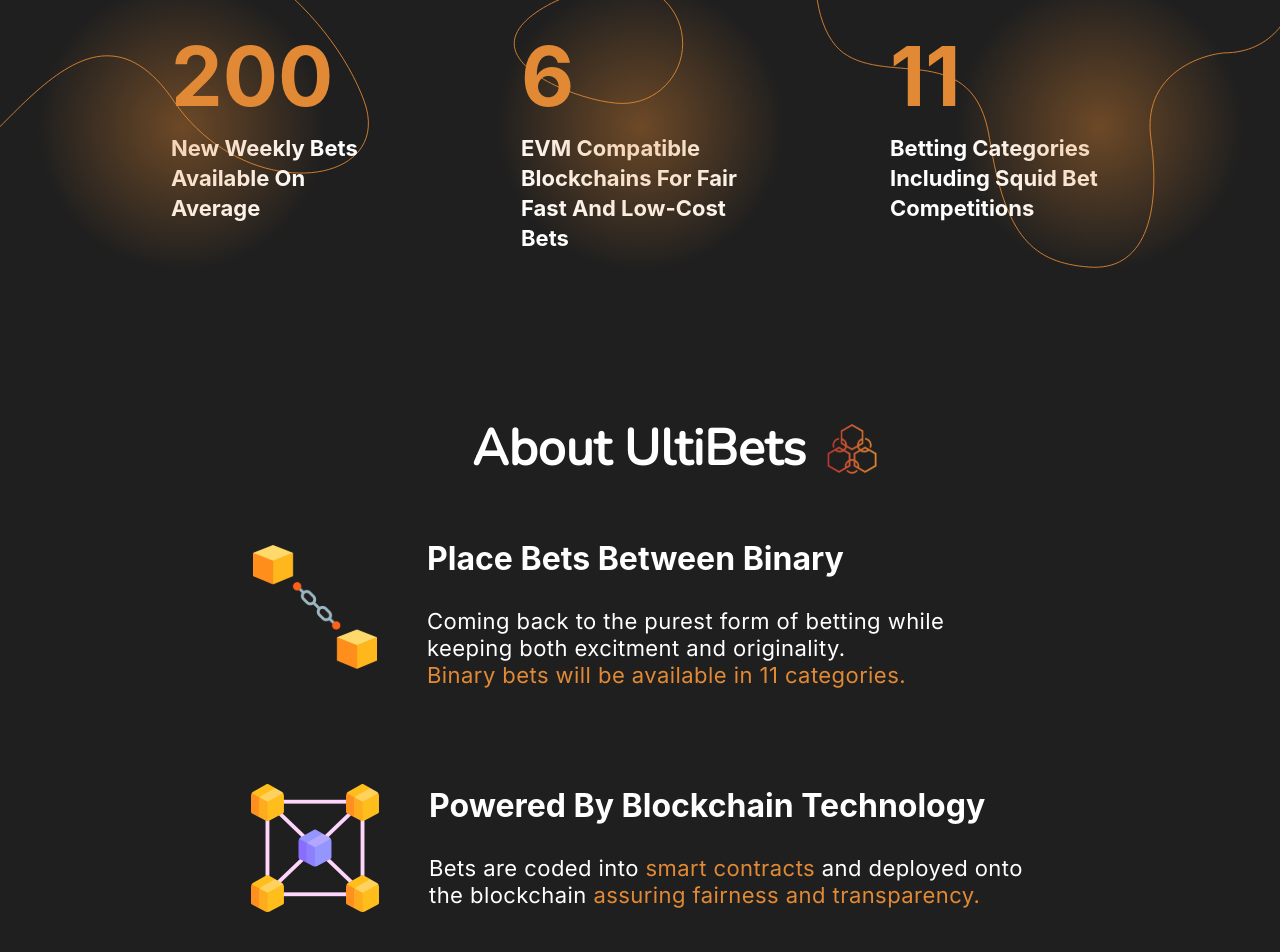
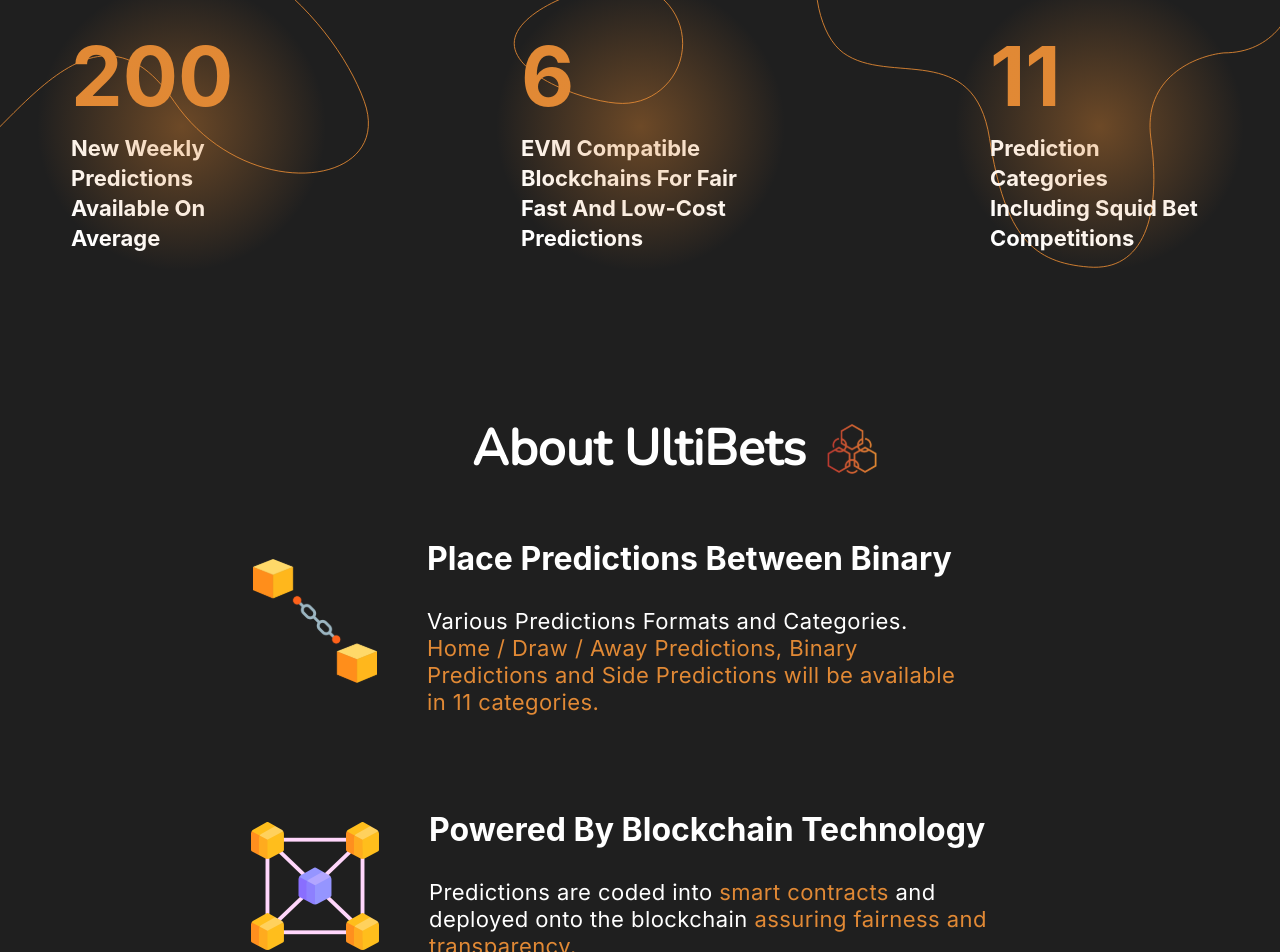
Before and after one commit to leopard930418/ultibets_landing, a Next.js app: page / in a window 1280 px wide. Shown: the part 1180-2132 px from the top of the page. Built offline with nearby package versions, Linux system fonts and the light colour scheme.

Commit message:
third commit

```diff
--- a/components/About/About.tsx
+++ b/components/About/About.tsx
@@ -102,7 +102,7 @@
                 textTransform={'capitalize'}
                 color={'#FFFFFF'}
               >
-                Place Bets Between Binary
+                Place Predictions Between Binary
               </Text>
               <Flex
                 justifyContent={'center'}
@@ -119,8 +119,7 @@
                   letterSpacing={'0.02em'}
                   width={'530px'}
                 >
-                  Coming back to the purest form of betting while keeping both
-                  excitment and originality.
+                  Various Predictions Formats and Categories.
                 </Text>
                 <Text
                   fontFamily={'Inter'}
@@ -132,7 +131,8 @@
                   letterSpacing={'0.02em'}
                   width={'530px'}
                 >
-                  Binary bets will be available in 11 categories.
+                  Home / Draw / Away Predictions, Binary Predictions and Side Predictions will be available in 11 categories.
+
                 </Text>
               </Flex>
               {/* </Slide> */}
@@ -179,7 +179,7 @@
                 letterSpacing={'0.02em'}
                 width={'600px'}
               >
-                Bets are coded into
+                Predictions are coded into
                 <Text as={'span'} color={'#E18935'}>
                   {/* &nsbp;  */}
                   &nbsp;smart contracts&nbsp;
@@ -247,7 +247,7 @@
                   as={'span'}
                   color={'#E18935'}
                 >
-                  &nbsp;The more you bet, the more you gain.
+                  &nbsp;The more you predict, the more you gain.
                   {/* The more you bet the more you gain &nbsp; */}
                 </Text>
                 <Text
@@ -343,7 +343,7 @@
               textTransform={'capitalize'}
               color={'#FFFFFF'}
             >
-              Place Bets Between Binary
+              Place Predictions Between Binary
             </Text>
             <Flex
               justifyContent={'center'}
@@ -360,8 +360,7 @@
                 lineHeight={'18px'}
                 letterSpacing={'0.02em'}
               >
-                Coming back to the purest form of betting while keeping both
-                excitment and originality.
+                Various Predictions Formats and Categories.
               </Text>
               <Text
                 fontFamily={'Inter'}
@@ -372,7 +371,8 @@
                 lineHeight={'18px'}
                 letterSpacing={'0.02em'}
               >
-                Binary bets will be available in 11 categories.
+                Home / Draw / Away Predictions, Binary Predictions and Side Predictions will be available in 11 categories.
+
               </Text>
             </Flex>
             {/* </Slide> */}
@@ -412,7 +412,7 @@
                 lineHeight={'18px'}
                 letterSpacing={'0.02em'}
               >
-                Bets are coded into
+                Predictions are coded into
                 <Text as={'span'} color={'#E18935'}>
                   {/* &nsbp;  */}
                   &nbsp;smart contracts&nbsp;
@@ -474,7 +474,7 @@
               >
                 {' '}
                 <Text as={'span'} color={'#E18935'}>
-                  The more you bet the more you gain&nbsp;
+                  The more you predictbet the more you gain&nbsp;
                 </Text>
                 from the other side if your win.
               </Text>
--- a/components/Hero/Hero.tsx
+++ b/components/Hero/Hero.tsx
@@ -69,7 +69,7 @@
                 textAlign={'left'}
                 color={'#FFFFFF'}
               >
-                Start Betting{' '}
+                Start Predicting{' '}
               </Text>
             </Button>{' '}
             </a>
--- a/components/KeyNumbers/KeyNumbers.tsx
+++ b/components/KeyNumbers/KeyNumbers.tsx
@@ -148,7 +148,7 @@
         px={['0px', '0px', '0px', '120px']}
         mt={['-1000px', '-1050px', '-1030px', '-250px']}
         alignItems={'center'}
-        gap={['200px', '200px', '200px', '150px']}
+        gap={['200px', '200px', '200px', '250px']}
         direction={['column', 'column', 'column', 'row']}
       >
         <Flex>
@@ -172,7 +172,7 @@
               width={'200px'}
               height={'90px'}
             >
-              New weekly bets available on average
+              New weekly predictions available on average
             </Text>
             {/* </Slide>{' '} */}
           </Flex>
@@ -199,7 +199,7 @@
               height={'90px'}
               alignItems={'start'}
             >
-              EVM compatible blockchains for fair fast and low-cost bets{' '}
+              EVM compatible blockchains for fair fast and low-cost predictions{' '}
             </Text>
           </Flex>
           {/* </Slide> */}
@@ -226,7 +226,7 @@
               height={'90px'}
               alignItems={'start'}
             >
-              betting categories including squid bet competitions{' '}
+              prediction categories including squid bet competitions{' '}
             </Text>
           </Flex>
           {/* </Slide> */}
--- a/components/Partners/Partners.tsx
+++ b/components/Partners/Partners.tsx
@@ -33,7 +33,7 @@
       </Flex>
 
       <Flex
-        mt={["0px", "100px", "100px", "100px"]}
+        mt={["50px", "150px", "150px", "150px"]}
         justifyContent={"center"}
         alignItems={"center"}
       >
--- a/components/Timeline/ProgressBar.tsx
+++ b/components/Timeline/ProgressBar.tsx
@@ -99,7 +99,7 @@
       title: 'Q4 2022',
       subtitle: 'Protocol Launch',
       item1: 'Avalanche / Binance Smart Chain / Fantom / Polygon Integration',
-      item2: '11 Betting Categories',
+      item2: '11 Prediction Categories',
       item3: 'AVAX/BNB/FTM/MATIC Betting Currencies Available',
       item4: 'Weekly Squid Bets Competitions',
     },
@@ -121,7 +121,7 @@
       item1: '8000+ unique visitors',
       item2: '12+ countries',
       item3:
-        '190 000+ Testnet FTM bet on the protocol over 745 betting contracts',
+        '190 000+ Testnet FTM predict on the protocol over 745 betting contracts',
     },
     {
       title: 'Q2-Q3 2022',
@@ -135,8 +135,8 @@
       subtitle: 'Protocol Improvements',
       item1: 'Arbitrum / Harmony Integration',
       item2:
-        'Side Bets Integration (over/under, scorers, points/goals per qt/half)',
-      item3: 'USDC/UTBETS (for each chain) Betting Currencies Integration',
+        'Side Predictions Integration (over/under, scorers, points/goals per qt/half)',
+      item3: 'USDC/UTBETS (for each chain) Prediction Currencies Integration',
       item4: 'Chainlink Price Feeds Integration',
     },
     {
@@ -189,7 +189,7 @@
       title: 'Q4 2022',
       subtitle: 'Protocol Launch',
       item1: 'Avalanche / Binance Smart Chain / Fantom / Polygon Integration',
-      item2: '11 Betting Categories',
+      item2: '11 prediction Categories',
       item3: 'AVAX/BNB/FTM/MATIC Betting Currencies Available',
       item4: 'Weekly Squid Bets Competitions',
     },
@@ -198,8 +198,8 @@
       subtitle: 'Protocol Improvements',
       item1: 'Arbitrum / Harmony Integration',
       item2:
-        'Side Bets Integration (over/under, scorers, points/goals per qt/half)',
-      item3: 'USDC/UTBETS (for each chain) Betting Currencies Integration',
+        'Side Predictions Integration (over/under, scorers, points/goals per qt/half)',
+      item3: 'USDC/UTBETS (for each chain) Prediction Currencies Integration',
       item4: 'Chainlink Price Feeds Integration',
     },
     {
```
